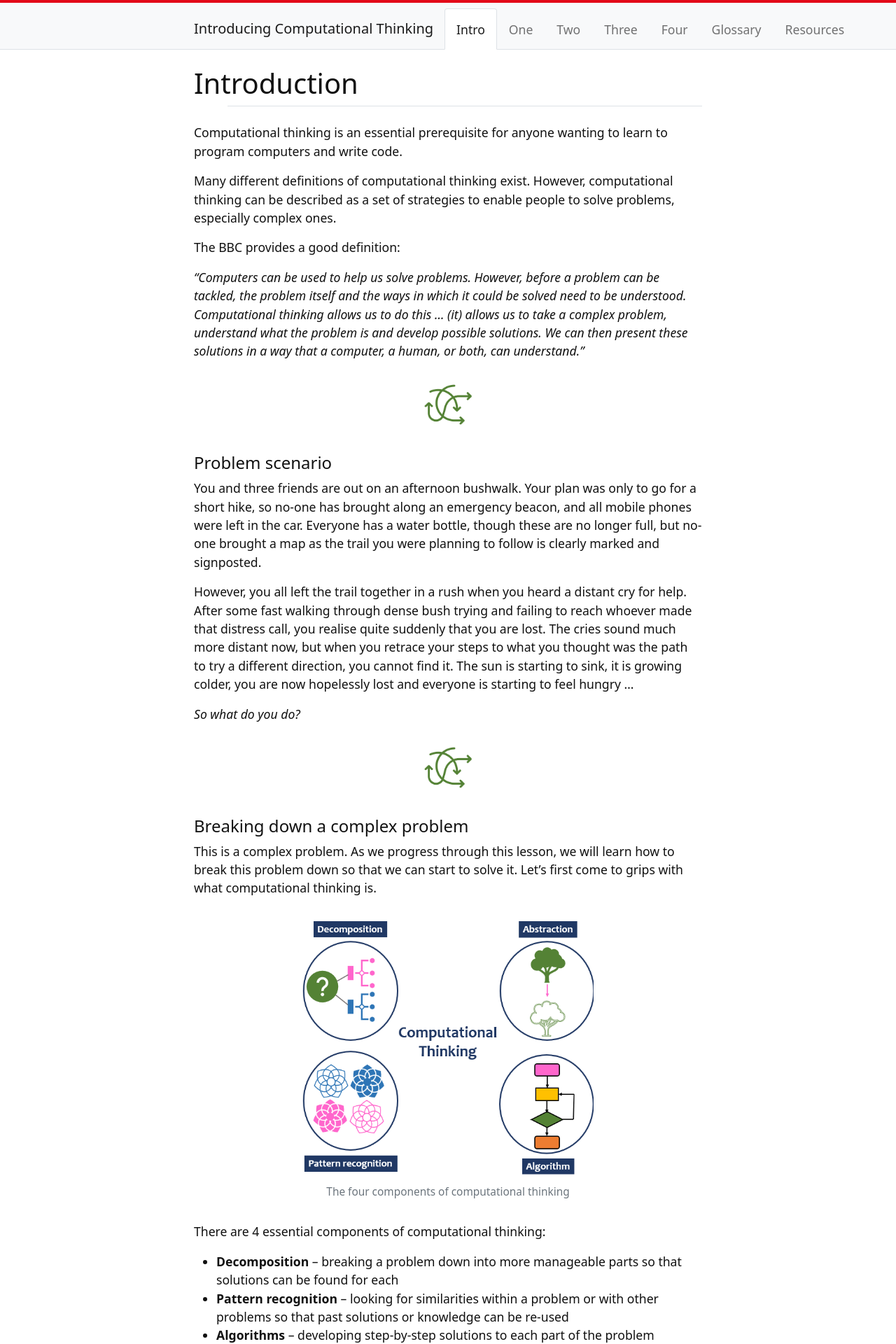
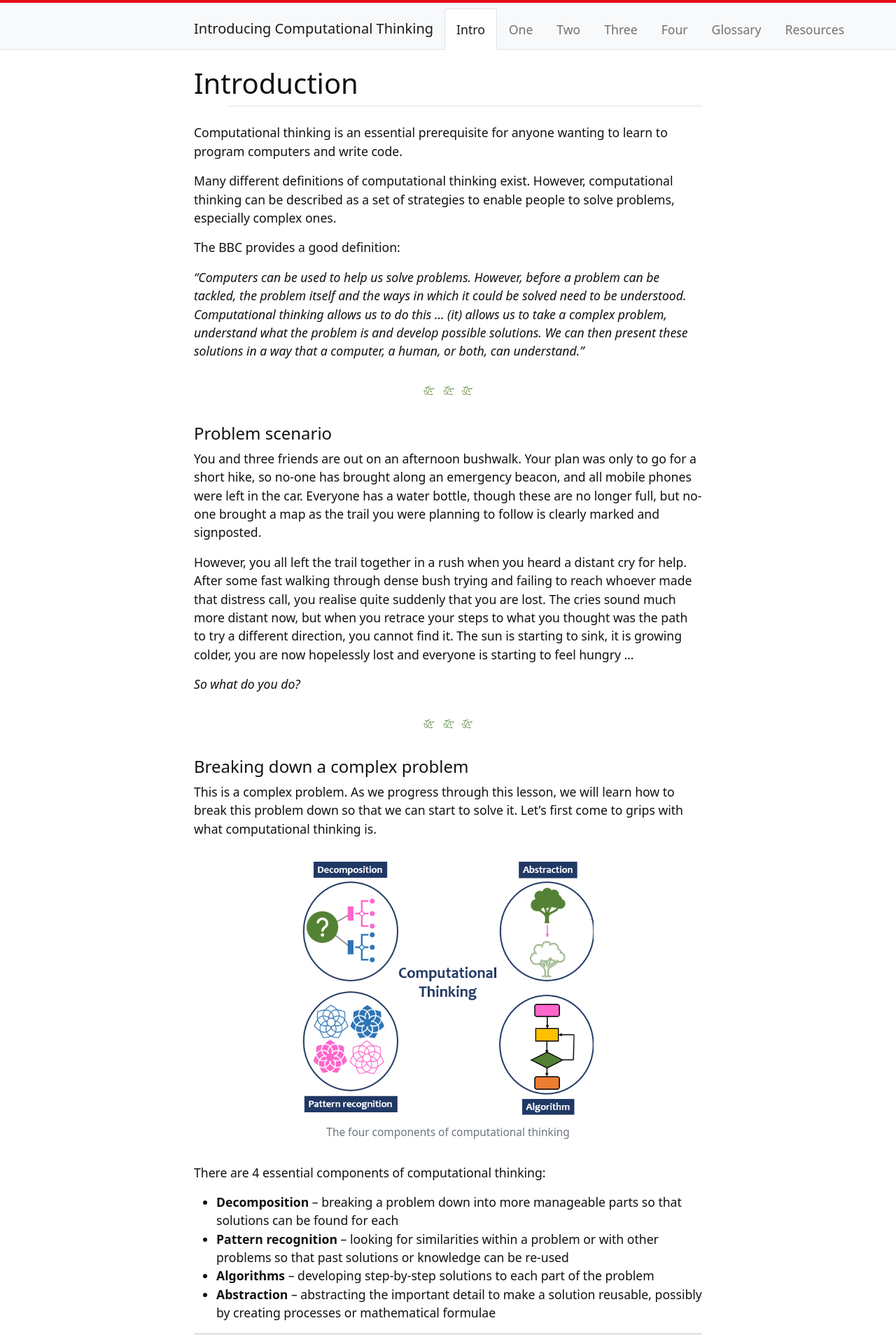
Before and after one commit to weaverbel/intro-computational-thinking, a Jekyll site: the page built from content/0-intro.md, in a window 1280 px wide. Shown: the top 1920 px of the page at 70% size. Built offline with Jekyll 4.4.1, drawn with Linux system fonts in a browser that asks for light colours.

Commit message:
Update 0-intro.md
change arrows and brains

```diff
--- a/content/0-intro.md
+++ b/content/0-intro.md
@@ -11,7 +11,7 @@ The BBC provides a good definition:
 
 *"Computers can be used to help us solve problems. However, before a problem can be tackled, the problem itself and the ways in which it could be solved need to be understood. Computational thinking allows us to do this ... (it) allows us to take a complex problem, understand what the problem is and develop possible solutions. We can then present these solutions in a way that a computer, a human, or both, can understand."*
 
-{% include figure.html img="arrows.png" alt="Arrows pointing different ways" width="10%" %}
+{% include figure.html img="arrowing.png" alt="Arrows pointing different ways" width="10%" %}
 
 #### Problem scenario
 
@@ -21,7 +21,7 @@ However, you all left the trail together in a rush when you heard a distant cry
 
 *So what do you do?*
 
-{% include figure.html img="arrows.png" alt="Arrows pointing different ways" width="10%" %}
+{% include figure.html img="arrowing.png" alt="Arrows pointing different ways" width="10%" %}
 
 #### Breaking down a complex problem
 
@@ -40,7 +40,7 @@ There are 4 essential components of computational thinking:
 
 Professor Jeannette Wing raised computational thinking as an important issue for researchers in a 2006 paper. She stated, *"Informally, computational thinking describes the mental activity in formulating a problem to admit a computational solution. The solution can be carried out by a human or machine, or more generally, by combinations of humans and machines."*
 
-{% include figure.html img="brain.png" alt="brain" width="10%" %}
+{% include figure.html img="brains.png" alt="brain" width="10%" %}
 
 Wing believes that computational thinking is just as important a skill for school children to learn as reading, writing and arithmetic. Increasingly, schools are including computational thinking in school curricula.
 
```
